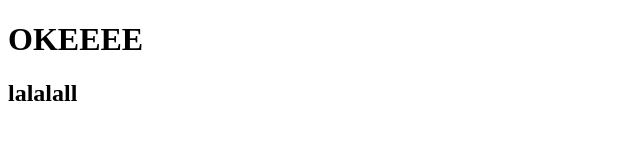
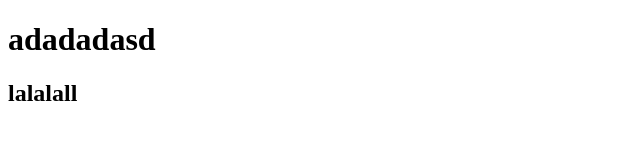
Before and after one commit to almubarok/project_git, a plain HTML site: page index.html in a window 1280 px wide. Shown: the whole page, without its empty margins (0-640 px from the left). Drawn offline with Linux system fonts and the light colour scheme.

Commit message:
edit index html

```diff
--- a/index.html
+++ b/index.html
@@ -6,7 +6,7 @@
   <title>Alta DE 4</title>
 </head>
 <body>
-  <h1>OKEEEE</h1>
+  <h1>adadadasd</h1>
   <h2>lalalall</h2>
 </body>
 </html>
```
